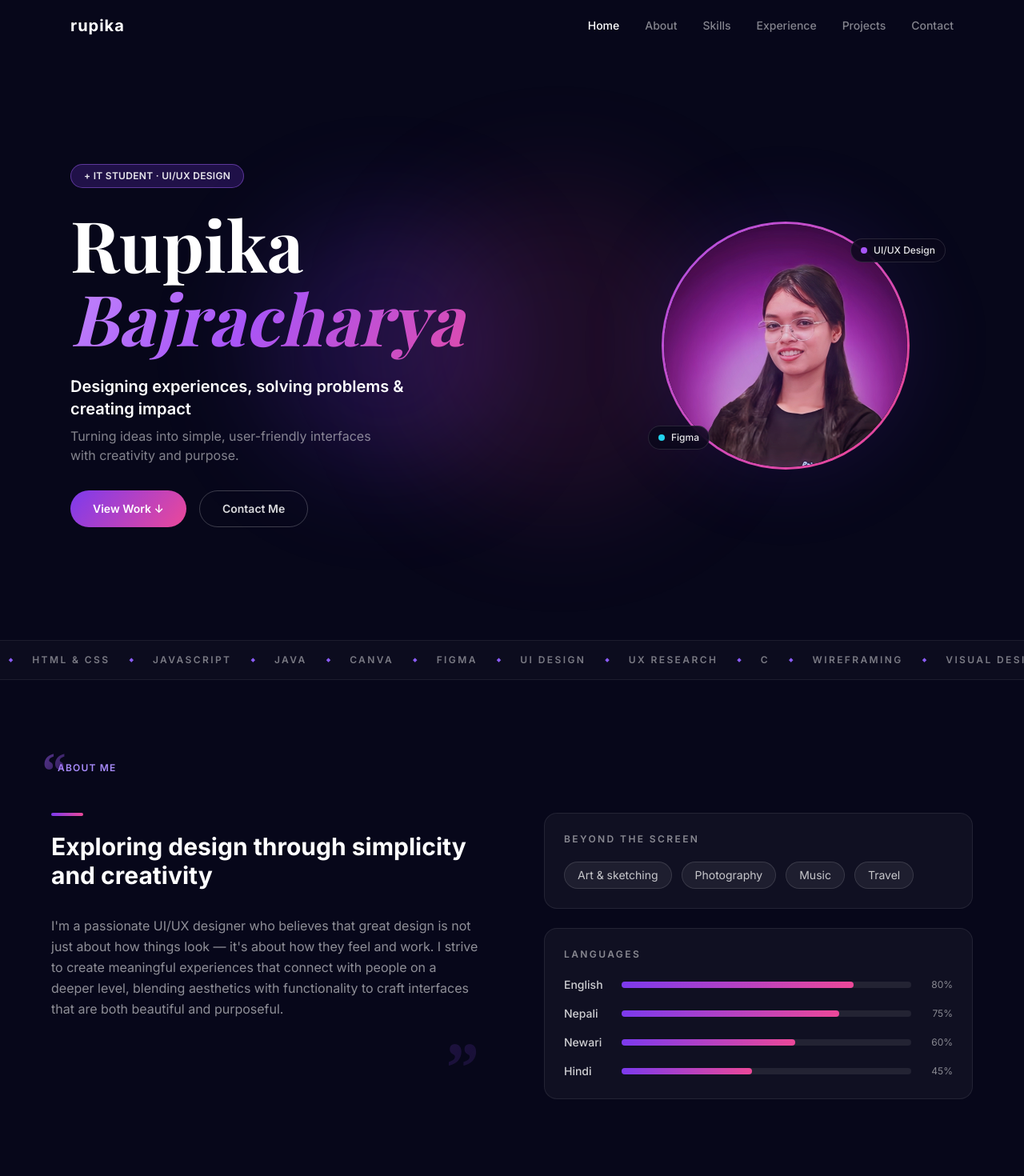
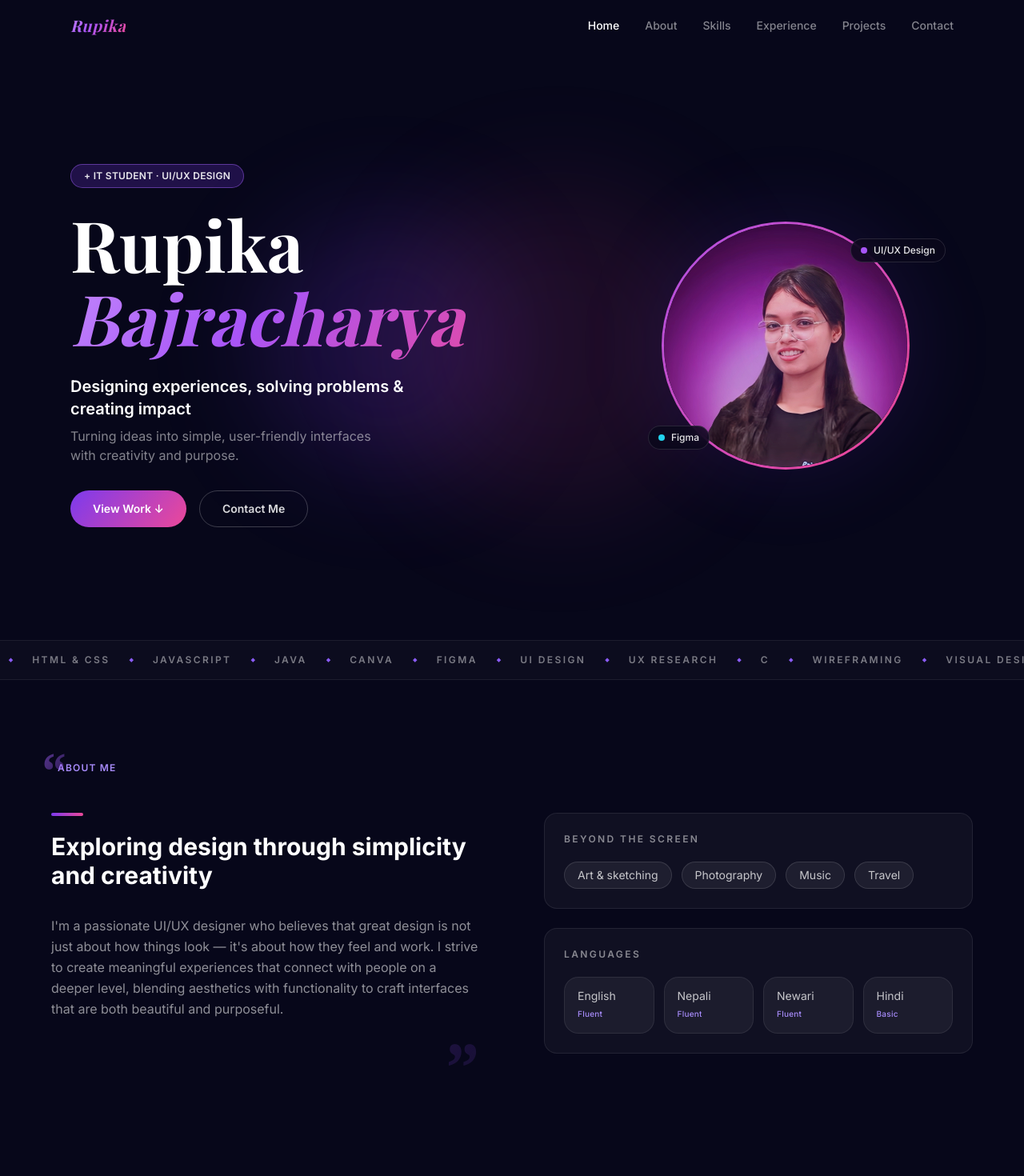
Before and after one commit to Rupikabajracharya/Rupika-portfolio, a React (Vite) app: page / in a window 1280 px wide. Shown: the top 1470 px of the page at 80% size. Built offline with nearby package versions, Linux system fonts and the light colour scheme; a web font is replaced by a local one.

Commit message:
Updated about us

```diff
--- a/src/components/About.jsx
+++ b/src/components/About.jsx
@@ -93,7 +93,7 @@ export default function About() {
               </div>
             </div>
 
-            {/* Languages — horizontal bars */}
+            {/* Languages */}
             <div
               className="rounded-2xl p-6"
               style={{ background: 'rgba(255,255,255,0.04)', border: '1px solid rgba(255,255,255,0.08)' }}
@@ -101,21 +101,18 @@ export default function About() {
               <h3 className="text-white/50 text-xs font-semibold tracking-[0.2em] uppercase mb-5">
                 Languages
               </h3>
-              <div className="flex flex-col gap-4">
+              <div className="flex flex-row gap-3">
                 {about.languages.map((lang) => (
-                  <div key={lang.name} className="flex items-center gap-4">
-                    <span className="text-sm font-medium text-white/80 w-14 shrink-0">{lang.name}</span>
-                    <div className="flex-1 h-2 rounded-full" style={{ background: 'rgba(255,255,255,0.08)' }}>
-                      <div
-                        className="h-2 rounded-full"
-                        style={{
-                          width: `${lang.level}%`,
-                          background: 'linear-gradient(90deg, #7c3aed, #ec4899)',
-                          transition: 'width 0.8s ease',
-                        }}
-                      />
-                    </div>
-                    <span className="text-xs text-white/50 w-9 text-right shrink-0">{lang.level}%</span>
+                  <div
+                    key={lang.name}
+                    className="flex-1 flex flex-col gap-2 rounded-[18px] px-4 py-4"
+                    style={{
+                      background: 'rgba(255,255,255,0.05)',
+                      border: '1px solid rgba(255,255,255,0.08)',
+                    }}
+                  >
+                    <span className="text-sm text-white/75 leading-none">{lang.name}</span>
+                    <span className="text-[10px] font-medium tracking-wide" style={{ color: '#A78BFA' }}>{lang.note}</span>
                   </div>
                 ))}
               </div>
--- a/src/components/Navbar.jsx
+++ b/src/components/Navbar.jsx
@@ -25,10 +25,7 @@ export default function Navbar() {
       }`}
     >
       <div className="max-w-6xl mx-auto px-6 h-16 flex items-center justify-between">
-        <a
-          href="#home"
-          className="font-grotesk font-bold text-xl text-white tracking-wider"
-        >
+        <a href="#home" className="font-playfair font-bold italic text-xl grad-text tracking-wide">
           {nav.logo}
         </a>
 
--- a/src/data/portfolioData.js
+++ b/src/data/portfolioData.js
@@ -10,7 +10,7 @@ const portfolioData = {
   },
 
   nav: {
-    logo: 'rupika',
+    logo: 'Rupika',
     links: [
       { label: 'Home',       href: '#home' },
       { label: 'About',      href: '#about' },
@@ -31,10 +31,10 @@ const portfolioData = {
       { icon: 'Plane',   label: 'Travel' },
     ],
     languages: [
-      { name: 'English', level: 80, note: 'Fluent' },
-      { name: 'Nepali',  level: 75, note: 'Fluent' },
-      { name: 'Newari',  level: 60, note: 'Fluent' },
-      { name: 'Hindi',   level: 45, note: 'Basic' },
+      { name: 'English', note: 'Fluent' },
+      { name: 'Nepali',  note: 'Fluent' },
+      { name: 'Newari',  note: 'Fluent' },
+      { name: 'Hindi',   note: 'Basic' },
     ],
   },
 
```
